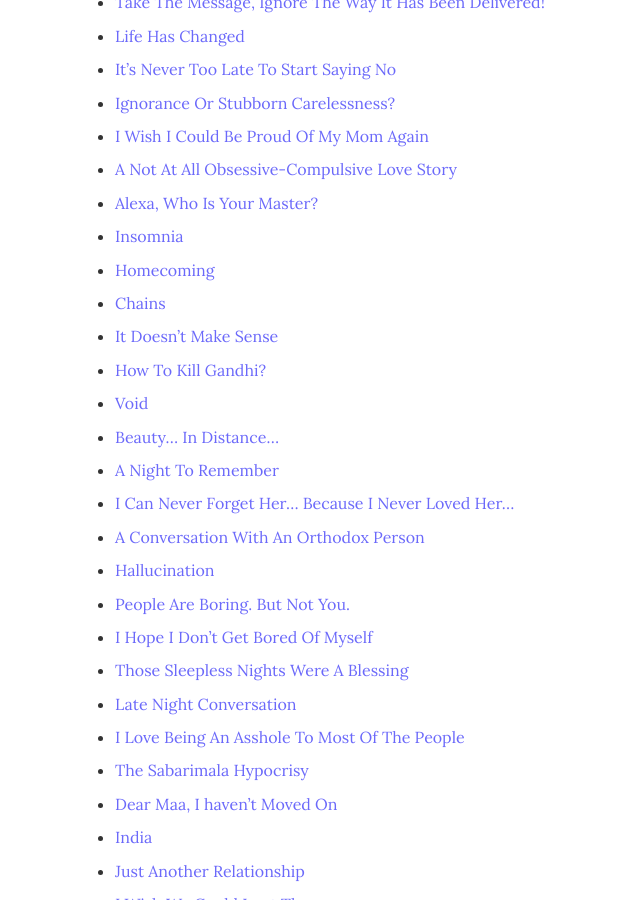
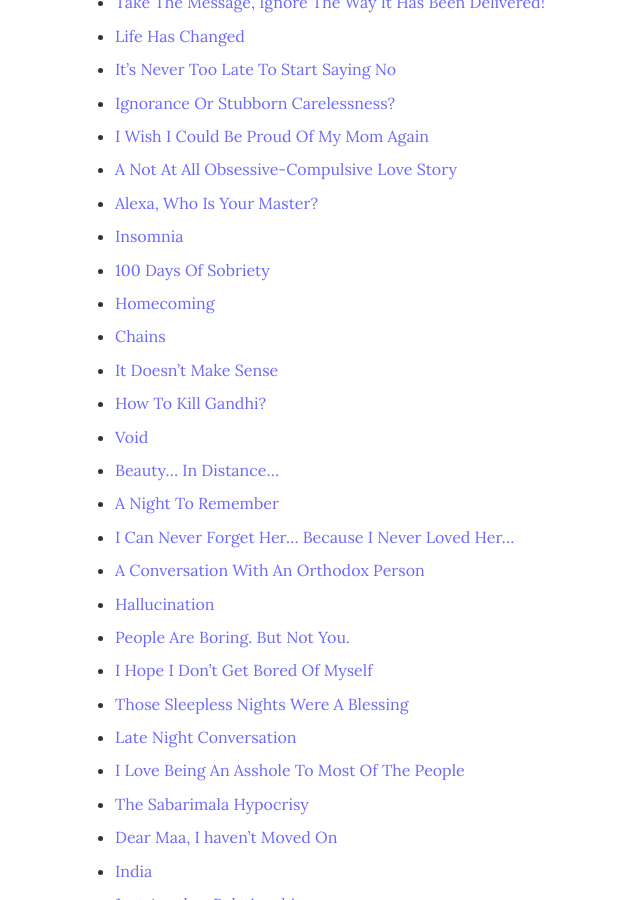
Before and after one commit to argumentativeyouth/pblog, a Jekyll site: the page built from _pages/all-posts.md, in a window 1280 px wide and 900 px high, scrolled down 684 px. Shown: the whole window, without its empty margins (250-890 px from the left). Built offline with Jekyll 4.4.1, drawn with Linux system fonts in a browser that asks for light colours.

Commit message:
Update all-posts.md

```diff
--- a/_pages/all-posts.md
+++ b/_pages/all-posts.md
@@ -25,6 +25,7 @@ image:
 * [A Not At All Obsessive-Compulsive Love Story](https://pritams.blog/a-not-at-all-obsessive-compulsive-love-story/)
 * [Alexa, Who Is Your Master?](https://pritams.blog/alexa-who-is-your-master/)
 * [Insomnia](https://pritams.blog/insomnia/)
+* [100 Days Of Sobriety](https://pritams.blog/100-days-of-sobriety/)
 * [Homecoming](https://pritams.blog/homecoming/)
 * [Chains](https://pritams.blog/chains/)
 * [It Doesn’t Make Sense](https://pritams.blog/it-doesnt-make-sense/)
```
